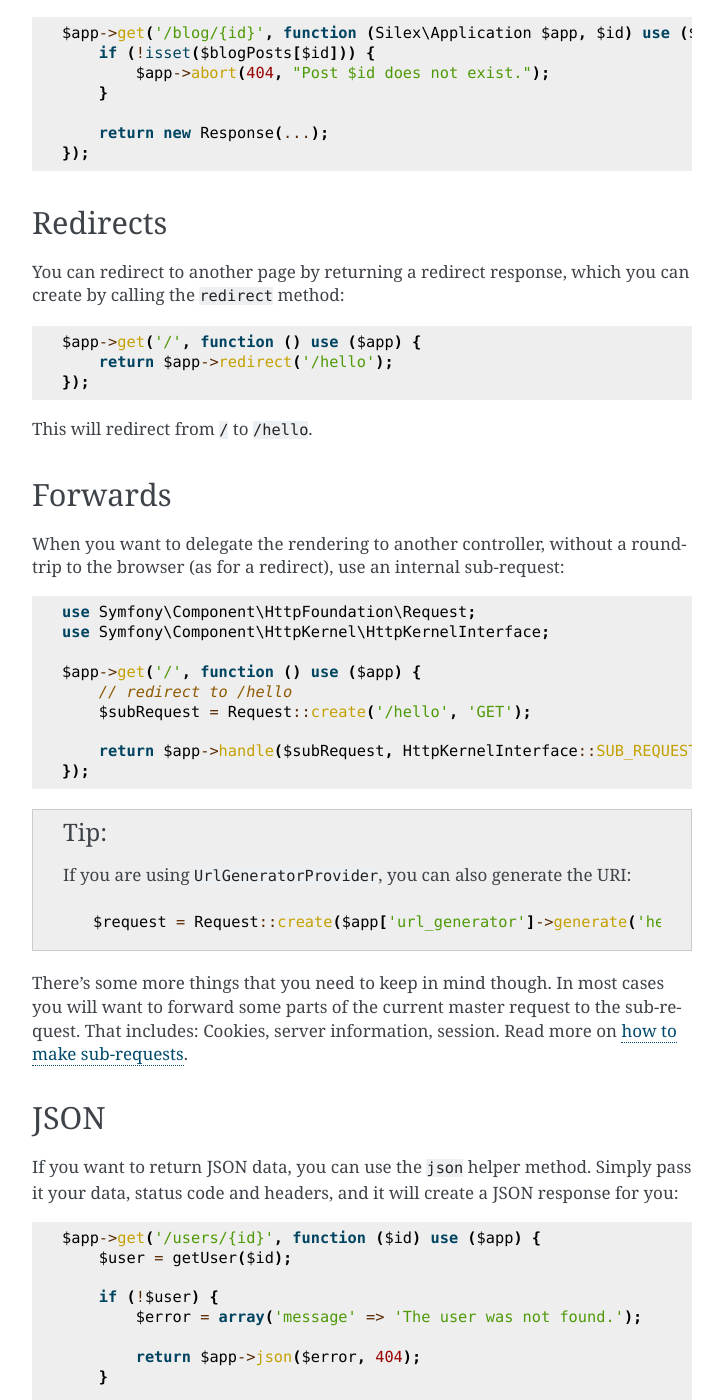
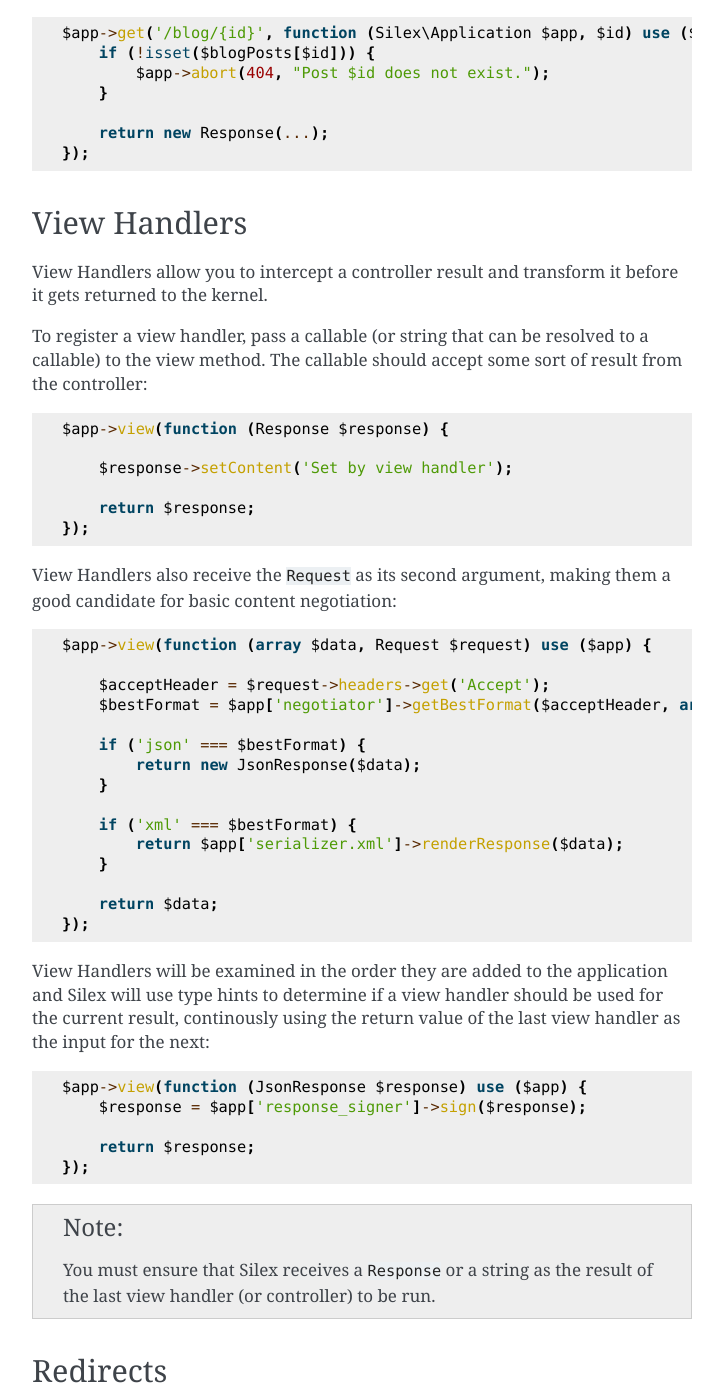
Before and after one commit to silexphp/Silex, a Sphinx documentation site: the page built from doc/usage.rst, in a window 1280 px wide and 1400 px high, scrolled down 11559 px. Shown: the whole window, without its empty margins (388-1111 px from the left). Built offline with Sphinx 7.4.7, drawn with Linux system fonts in a browser that asks for light colours; pages that are not in the unit, such as notebooks, are missing from menus.

Commit message:
Basic documentation

```diff
--- a/doc/usage.rst
+++ b/doc/usage.rst
@@ -539,6 +539,58 @@ early::
         return new Response(...);
     });
 
+View Handlers
+-------------
+
+View Handlers allow you to intercept a controller result and transform it before
+it gets returned to the kernel.
+
+To register a view handler, pass a callable (or string that can be resolved to a
+callable) to the view method. The callable should accept some sort of result
+from the controller::
+
+    $app->view(function (Response $response) {
+
+        $response->setContent('Set by view handler');
+
+        return $response;
+    });
+
+View Handlers also receive the ``Request`` as its second argument,
+making them a good candidate for basic content negotiation::
+
+    $app->view(function (array $data, Request $request) use ($app) {
+
+        $acceptHeader = $request->headers->get('Accept');
+        $bestFormat = $app['negotiator']->getBestFormat($acceptHeader, array('json', 'xml'));
+
+        if ('json' === $bestFormat) {
+            return new JsonResponse($data);
+        }
+
+        if ('xml' === $bestFormat) {
+            return $app['serializer.xml']->renderResponse($data);
+        }
+
+        return $data;
+    });
+
+View Handlers will be examined in the order they are added to the application
+and Silex will use type hints to determine if a view handler should be used for
+the current result, continously using the return value of the last view handler
+as the input for the next::
+
+    $app->view(function (JsonResponse $response) use ($app) {
+        $response = $app['response_signer']->sign($response);
+
+        return $response;
+    });
+
+.. note::
+
+    You must ensure that Silex receives a ``Response`` or a string as the result of
+    the last view handler (or controller) to be run.
+
 Redirects
 ---------
 
```
